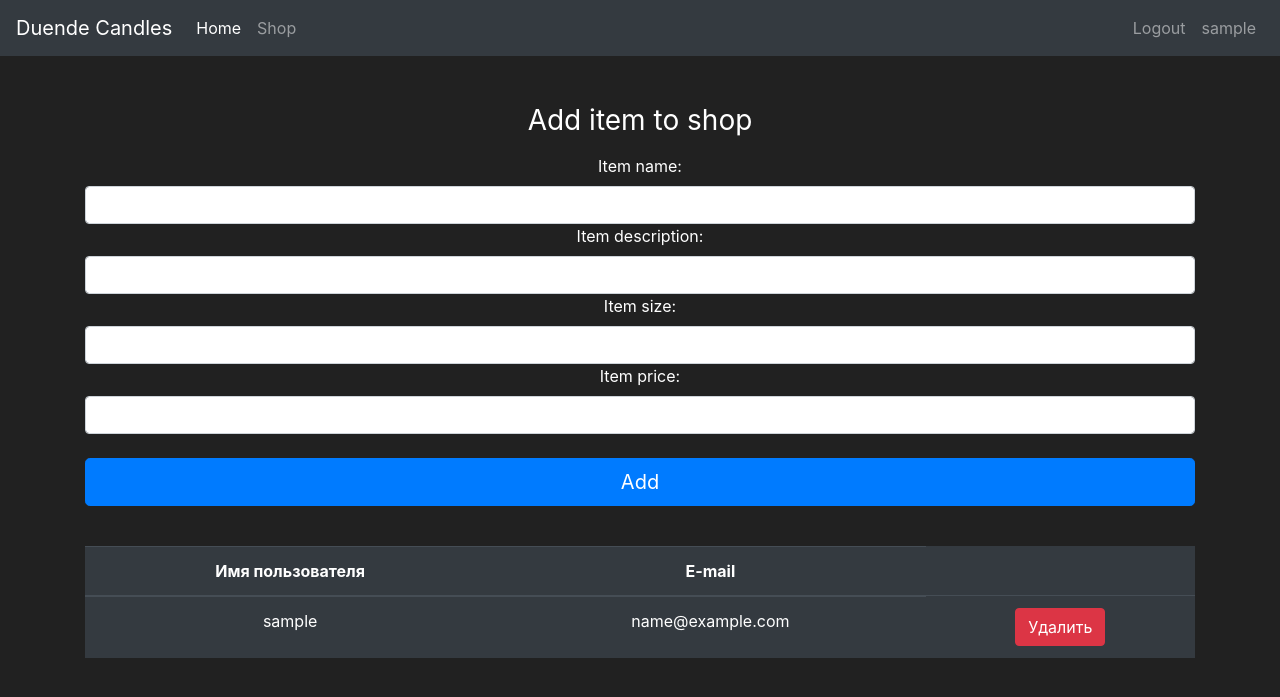
After one commit to Nagroz/FlaskDuendeShop, a Flask app: page /admin in a window 1280 px wide. The commit adds this page. Shown: the top 697 px of the page. Run offline with Flask 2, Linux system fonts and the light colour scheme; the visitor is signed in with stand-in values (Sample User, id 1); data comes from the database, SQL or seed files in the repository; some libraries are stand-ins or nearby versions.

Commit message:
/admin page +gitignore

```diff
--- a/shop/forms.py
+++ b/shop/forms.py
@@ -1,7 +1,7 @@
 from flask_wtf import FlaskForm
-from wtforms import StringField, PasswordField, SubmitField
-from wtforms.validators import Length, EqualTo, Email, DataRequired, ValidationError
-from shop.models import User
+from wtforms import StringField, PasswordField, SubmitField, IntegerField
+from wtforms.validators import Length, EqualTo, Email, DataRequired, ValidationError, NumberRange
+from shop.models import User, Item
 
 
 class LoginForm(FlaskForm):
@@ -31,3 +31,20 @@ class RegisterForm(FlaskForm):
 
 class PurchaseItemForm(FlaskForm):
     submit = SubmitField(label="Купить")
+
+
+class DeleteUserForm(FlaskForm):
+    submit = SubmitField(label="Удалить")
+
+
+class AddItemForm(FlaskForm):
+    def validate_name(self, name_to_check):
+        item = Item.query.filter_by(name=name_to_check.data).first()
+        if item:
+            raise ValidationError("Данный item уже существует")
+
+    name = StringField(label='Item name:', validators=[Length(min=2, max=20), DataRequired()])
+    desc = StringField(label='Item description:', validators=[Length(min=2, max=20), DataRequired()])
+    size = StringField(label='Item size:', validators=[Length(min=1, max=20), DataRequired()])
+    price = IntegerField(label='Item price:', validators=[NumberRange(min=100), DataRequired()])
+    submit = SubmitField(label="Add")
--- a/shop/routes.py
+++ b/shop/routes.py
@@ -1,6 +1,6 @@
 from shop import app
 from shop.models import Item, User
-from shop.forms import RegisterForm, LoginForm, PurchaseItemForm
+from shop.forms import RegisterForm, LoginForm, PurchaseItemForm, AddItemForm, DeleteUserForm
 from flask import render_template, redirect, url_for, flash, request
 from shop import db
 from flask_login import login_user, logout_user, login_required, current_user
@@ -67,3 +67,36 @@ def logout_page():
     logout_user()
     flash('Вы вышли из личного кабинета', category='info')
     return render_template('home.html')
+
+
+@app.route("/admin", methods=['GET', 'POST'])
+def admin_page():
+    form1 = DeleteUserForm()
+    form = AddItemForm()
+    users = User.query.filter_by()
+    if request.form.get('submit') == "Удалить":
+        if request.method == 'POST':
+            deleted_user = request.form.get('deleted_user')
+            d_user = User.query.filter_by(username=deleted_user).first()
+            if d_user:
+                if d_user == current_user:
+                    logout_user()
+                db.session.delete(d_user)
+                db.session.commit()
+                flash("Вы удалили пользователя", category='success')
+    if request.form.get('submit') == 'Add':
+        if form.validate_on_submit():
+            new_item = Item(name=form.name.data,
+                            desc=form.desc.data,
+                            size=form.size.data,
+                            price=form.price.data,
+                            owner=None
+                            )
+            db.session.add(new_item)
+            db.session.commit()
+            flash(f'Вы успешно добавили {new_item.name}!', category='success')
+            form = AddItemForm(formdata=None)
+        if form.errors:
+            for err_msg in form.errors.values():
+                flash(f"Ошибка добавления: {err_msg}", category='danger')
+    return render_template('admin.html', form=form, form1=form1, users=users)
--- /dev/null
+++ b/shop/templates/admin.html
@@ -0,0 +1,62 @@
+{% extends 'base.html' %}
+{% block title %}
+Admin Page
+{% endblock %}
+
+{% block content %}
+<body class="text-center">
+<div class="container">
+    <form method="post" class="form-group" style="color:white">
+        {{ form.hidden_tag() }}
+        <br><br>
+        <h1 class="h3 mb-3 font-weight-normal" align="center">
+            Add item to shop
+        </h1>
+
+        {{ form.name.label() }}
+        {{ form.name(class='form-control') }}
+
+        {{ form.desc.label() }}
+        {{ form.desc(class='form-control') }}
+
+        {{ form.size.label() }}
+        {{ form.size(class='form-control') }}
+
+        {{ form.price.label() }}
+        {{ form.price(class='form-control') }}
+
+        <br>
+        {{ form.submit(class='btn btn-lg btn-block btn-primary') }}
+        <br>
+        <div class="checkbox mb-3">
+        </div>
+    </form>
+    <table class="table table-hover table-dark">
+        <thead>
+        <tr>
+            <th scope="col">Имя пользователя</th>
+            <th scope="col">E-mail</th>
+        </tr>
+        </thead>
+        <tbody>
+        {% for user in users %}
+        {% include 'includes/user_modals.html' %}
+        <tr>
+            <td>{{ user.username }}</td>
+            <td>{{ user.email }}</td>
+
+            <td>
+
+                <button class="btn btn-outline btn-danger" data-toggle="modal"
+                        data-target="#Modal-DeleteUser-{{ user.id }}">
+                    Удалить
+                </button>
+            </td>
+        </tr>
+        {% endfor %}
+        </tbody>
+    </table>
+</div>
+</body>
+
+{% endblock %}
--- a/shop/templates/base.html
+++ b/shop/templates/base.html
@@ -13,7 +13,6 @@
     </title>
 </head>
 <body>
-<!-- Navbar here -->
 <nav class="navbar navbar-expand-md navbar-dark bg-dark">
     <a class="navbar-brand" href="#">Duende Candles</a>
     <button class="navbar-toggler" type="button" data-toggle="collapse" data-target="#navbarNav">
@@ -64,9 +63,7 @@
 
 {% block content %}
 {% endblock %}
-<!-- Future Content here -->
 
-<!-- Optional JavaScript -->
 <!-- jQuery first, then Popper.js, then Bootstrap JS -->
 <script src="https://code.jquery.com/jquery-3.5.1.slim.min.js"
         integrity="sha384-DfXdz2htPH0lsSSs5nCTpuj/zy4C+OGpamoFVy38MVBnE+IbbVYUew+OrCXaRkfj"
--- a/shop/templates/home.html
+++ b/shop/templates/home.html
@@ -1,6 +1,6 @@
 {% extends 'base.html' %}
 {% block title %}
-Duende Candles
+    Duende Candles
 {% endblock %}
 {% block content %}
 <header class="py-5 bg-image-full" style="background-image: url('https://source.unsplash.com/wfh8dDlNFOk/1600x900')">
@@ -9,7 +9,6 @@ Duende Candles
         <p class="text-white-50 mb-0">Soy candles</p>
     </div>
 </header>
-<!-- Content section-->
 <section class="py-5">
     <div class="container my-5">
         <div class="row justify-content-center">
--- /dev/null
+++ b/shop/templates/includes/user_modals.html
@@ -0,0 +1,29 @@
+<style>
+  .modal-content {
+    background-color: #212121
+  }
+</style>
+
+<div class="modal fade" tabindex="-1" id="Modal-DeleteUser-{{ user.id }}">
+    <div class="modal-dialog">
+        <div class="modal-content">
+            <div class="modal-header">
+                <h5 class="modal-title">{{ user.username }}</h5>
+                <button type="button" class="close" data-dismiss="modal" aria-label="Close">
+                    <span aria-hidden="true">&times;</span>
+                </button>
+            </div>
+            <div class="modal-body">
+                <form method="post">
+                    {{ form1.hidden_tag() }}
+                    <br>
+                    <h4 class="text-center">Удалить {{ user.username }}?</h4>
+                    <br>
+                    <input id="deleted_user" name="deleted_user" type="hidden" value="{{ user.username }}">
+                    {{ form1.submit(class="btn btn-outline-success btn-block") }}
+                    <br>
+                </form>
+            </div>
+        </div>
+    </div>
+</div>
--- a/shop/templates/login.html
+++ b/shop/templates/login.html
@@ -1,6 +1,6 @@
 {% extends 'base.html' %}
 {% block title %}
-Login Page
+    Login Page
 {% endblock %}
 
 {% block content %}
--- a/shop/templates/shop.html
+++ b/shop/templates/shop.html
@@ -7,7 +7,6 @@ Duende shop
 <table class="table table-hover table-dark">
     <thead>
     <tr>
-        <!-- Your Columns HERE -->
         <th scope="col">Name</th>
         <th scope="col">Notes</th>
         <th scope="col">Size</th>
@@ -16,7 +15,6 @@ Duende shop
     </tr>
     </thead>
     <tbody>
-    <!-- Your rows inside the table HERE: -->
     {% for item in items %}
     {% include 'includes/item_modals.html' %}
 
```
Also changed, not shown: shop/templates/includes/item_modals.html (line endings or trailing spaces), 1 other file.
